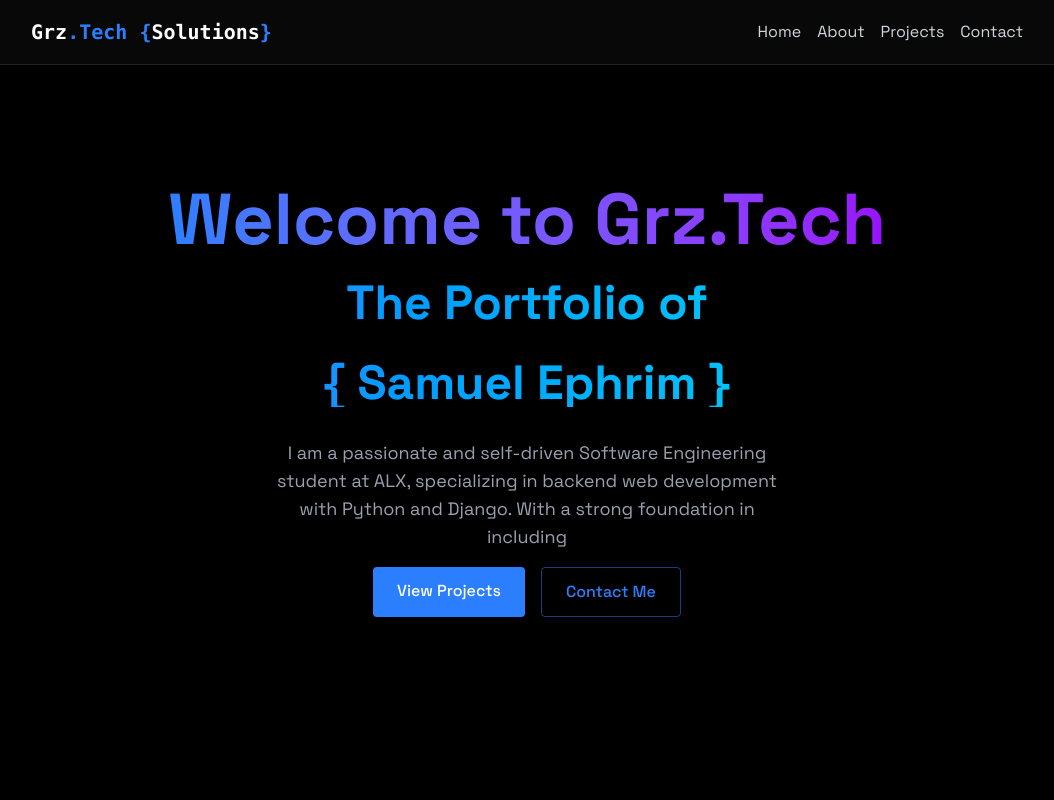
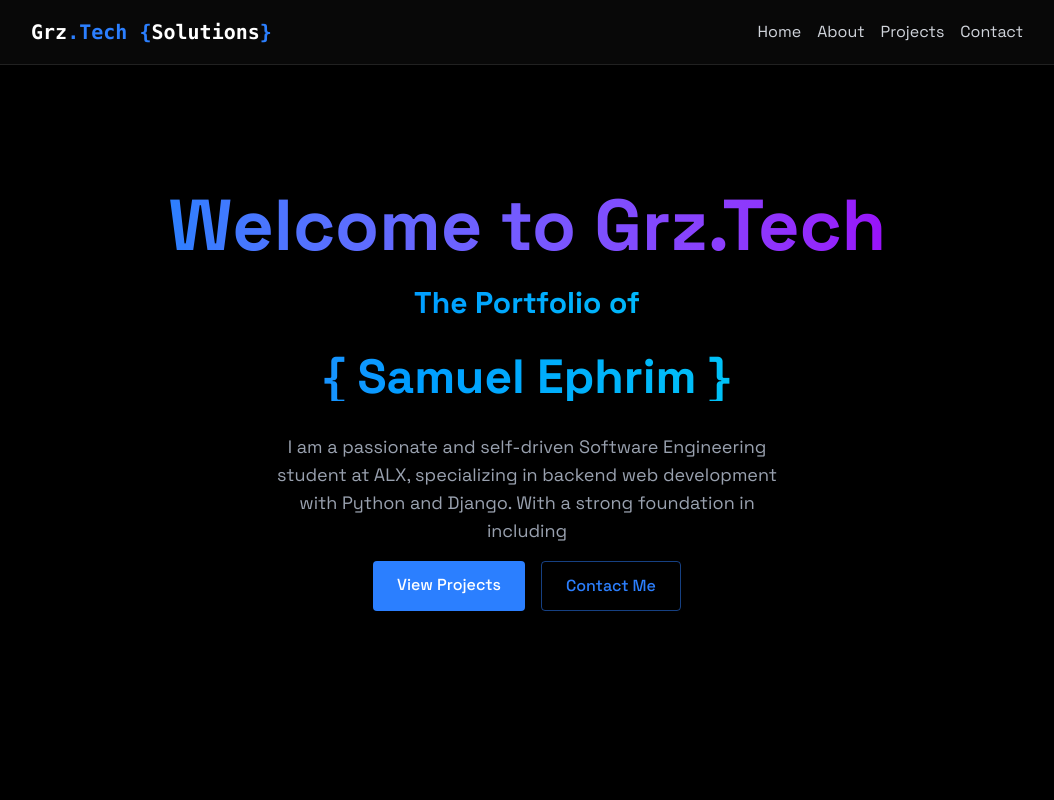
Before and after one commit to ephrim-s/grz.tech-portfolio, a React (Vite) app: page / in a window 1280 px wide. Shown: the top 800 px of the page, without its empty margins (113-1167 px from the left). Built offline with nearby package versions, Linux system fonts and the light colour scheme.

Commit message:
Update Home.jsx

```diff
--- a/src/components/sections/Home.jsx
+++ b/src/components/sections/Home.jsx
@@ -8,7 +8,7 @@
                 <h1 className="text-5xl md:text-7xl font-bold mb-6 bg-gradient-to-r from-blue-500  to-purple-600 bg-clip-text text-transparent leading-left">
                      Welcome to Grz.Tech
                 </h1>
-                <h1 className="text-5xl font-bold mb-8 bg-gradient-to-r from-blue-500 to-cyan-400 bg-clip-text text-transparent">
+                <h1 className="text-3xl font-bold mb-8 bg-gradient-to-r from-blue-500 to-cyan-400 bg-clip-text text-transparent">
                     The Portfolio of
                 </h1>
                 <h1 className="text-5xl font-bold mb-8 bg-gradient-to-r from-blue-500 to-cyan-400 bg-clip-text text-transparent">
```
